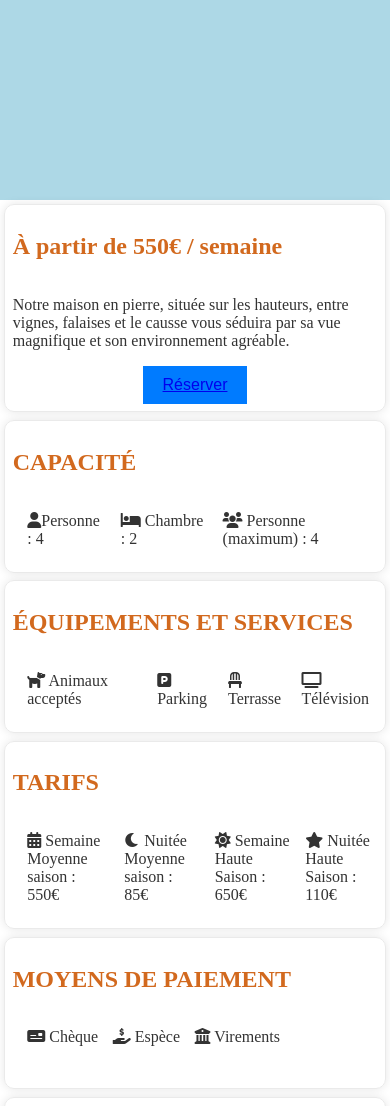
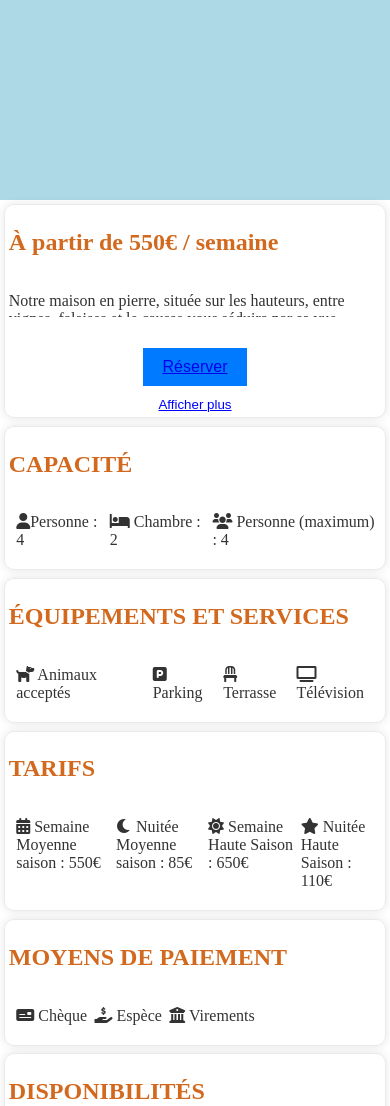
Before and after one commit to PAIVANicolas/ProjetGite, a PHP site: page / in a window 390 px wide. Shown: the part 649-1755 px from the top of the page. Run offline with PHP 8.4, Linux system fonts and the light colour scheme; some libraries are stand-ins or nearby versions; grey boxes are pictures that could not be loaded.

Commit message:
Paragraphe déroulant

```diff
--- a/assets/css/informationsLocation.css
+++ b/assets/css/informationsLocation.css
@@ -1,38 +1,48 @@
+/* Styles de base */
 @import url("rules.css");
 
-.bloc-general{
+.bloc-general {
     width: 100vw;
 }
+
 .bloc-categorie {
     display: flex;
     flex-direction: column;
-    align-items: left; /* Pour aligner verticalement le titre et la liste */
+    align-items: left;
     flex-wrap: wrap;
     margin: 1%;
-    border: 1px solid #eaeaea; /* Ajoute une bordure */
-    border-radius: 10px; /* Ajoute des coins arrondis */
-    padding: 2%; /* Ajoute un espacement interne */
+    border: 1px solid #eaeaea;
+    border-radius: 10px;
+    padding: 2%;
     margin-bottom: 2%;
-    box-shadow: 0px 0px 10px rgba(0, 0, 0, 0.1); /* Ajoute une ombre légère */
+    box-shadow: 0px 0px 10px rgba(0, 0, 0, 0.1);
 }
 
-.reserve-button{
-    background-color: #007bff; /* Couleur de fond du bouton */
+.paragraph {
+    max-height: 3vh;
+    overflow: hidden;
+    transition: max-height 0.5s ease-in;
+}
+
+.expanded {
+    max-height: 100vh;
+}
+
+.reserve-button {
+    background-color: #007bff;
     border: none;
     padding: 10px 20px;
     font-size: 16px;
     cursor: pointer;
-    margin: 0 auto; /* Centre le bouton horizontalement */
-
+    margin: 0 auto;
 }
 
 .custom-ul {
-    list-style-type: none; /* Enlève les puces */
-    padding-left: 0; /* Enlève le padding à gauche qui est généralement ajouté pour les puces */
-
+    list-style-type: none;
+    padding-left: 0;
 }
 
-.custom-li{
+.custom-li {
     padding-left: 4%;
 }
 
@@ -46,5 +56,90 @@
 }
 
 .title-color {
-    color: #D2691E; /* Terre Cuite */
+    color: #D2691E;
 }
+
+/* Styles de base */
+@import url("rules.css");
+
+.bloc-general {
+    width: 100vw;
+}
+
+.bloc-categorie {
+    display: flex;
+    flex-direction: column;
+    align-items: left;
+    flex-wrap: wrap;
+    margin: 1%;
+    border: 1px solid #eaeaea;
+    border-radius: 10px;
+    padding: 2%;
+    margin-bottom: 2%;
+    box-shadow: 0px 0px 10px rgba(0, 0, 0, 0.1);
+}
+
+.expand-button {
+    cursor: pointer;
+    background: none;
+    border: none;
+    text-decoration: underline;
+    color: blue;
+    margin-top: 10px;
+}
+
+.expanded p {
+    display: block;
+}
+
+.collapsed p:not(:first-child) {
+    display: none;
+}
+
+.reserve-button {
+    background-color: #007bff;
+    border: none;
+    padding: 10px 20px;
+    font-size: 16px;
+    cursor: pointer;
+    margin: 0 auto;
+}
+
+.custom-ul {
+    list-style-type: none;
+    padding-left: 0;
+}
+
+.custom-li {
+    padding-left: 4%;
+}
+
+.bloc-liste {
+    display: flex;
+    flex-direction: row;
+}
+
+.title-font {
+    font-family: 'Playfair Display', serif;
+}
+
+.title-color {
+    color: #D2691E;
+}
+
+/* Media query pour écrans plus petits (par exemple, max-width: 768px) */
+@media (max-width: 768px) {
+    .bloc-categorie {
+        padding: 1%;
+        flex-wrap: nowrap; /* Empêche le contenu de déborder de la boîte */
+        overflow: auto; /* Ajoute une barre de défilement si nécessaire */
+    }
+
+    .reserve-button {
+        margin-top: 15px;
+    }
+
+    .custom-li {
+        padding-left: 2%;
+    }
+}
--- a/php/informationsLocation.php
+++ b/php/informationsLocation.php
@@ -3,8 +3,26 @@
     <div class="bloc-categorie">
         <h2 class="title-font title-color">À partir de 550€ / semaine</h2>
 
-        <p>Notre maison en pierre, située sur les hauteurs, entre vignes, falaises et le causse vous séduira par sa vue magnifique et son environnement agréable.</p>
+        <p class="paragraph">Notre maison en pierre, située sur les hauteurs, entre vignes, falaises et le causse vous séduira par sa vue magnifique et son environnement agréable.
+        Notre maison en pierre, située sur les hauteurs, entre vignes, falaises et le causse vous séduira par sa vue magnifique et son environnement agréable.
+        Notre maison en pierre, située sur les hauteurs, entre vignes, falaises et le causse vous séduira par sa vue magnifique et son environnement agréable.
+        Notre maison en pierre, située sur les hauteurs, entre vignes, falaises et le causse vous séduira par sa vue magnifique et son environnement agréable.
+        Notre maison en pierre, située sur les hauteurs, entre vignes, falaises et le causse vous séduira par sa vue magnifique et son environnement agréable.
+        Notre maison en pierre, située sur les hauteurs, entre vignes, falaises et le causse vous séduira par sa vue magnifique et son environnement agréable.
+        Notre maison en pierre, située sur les hauteurs, entre vignes, falaises et le causse vous séduira par sa vue magnifique et son environnement agréable.
+        Notre maison en pierre, située sur les hauteurs, entre vignes, falaises et le causse vous séduira par sa vue magnifique et son environnement agréable.
+        Notre maison en pierre, située sur les hauteurs, entre vignes, falaises et le causse vous séduira par sa vue magnifique et son environnement agréable.
+        Notre maison en pierre, située sur les hauteurs, entre vignes, falaises et le causse vous séduira par sa vue magnifique et son environnement agréable.
+        Notre maison en pierre, située sur les hauteurs, entre vignes, falaises et le causse vous séduira par sa vue magnifique et son environnement agréable.
+        Notre maison en pierre, située sur les hauteurs, entre vignes, falaises et le causse vous séduira par sa vue magnifique et son environnement agréable.
+        Notre maison en pierre, située sur les hauteurs, entre vignes, falaises et le causse vous séduira par sa vue magnifique et son environnement agréable.
+
+        Notre maison en pierre, située sur les hauteurs, entre vignes, falaises et le causse vous séduira par sa vue magnifique et son environnement agréable.
+
+        Notre maison en pierre, située sur les hauteurs, entre vignes, falaises et le causse vous séduira par sa vue magnifique et son environnement agréable.
+        </p>
         <button class="reserve-button"><a class="submit" href="./reserver.php">Réserver</a></button>
+        <button class="expand-button">Afficher plus</button>
     </div>
     <div class="bloc-categorie">
         <h2 class="title-font title-color">CAPACITÉ</h2>
```
Also changed, not shown: assets/js/afficher-info.js (added, +16 -0 lines).
